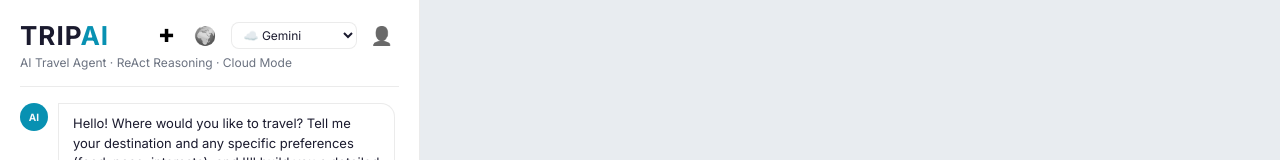
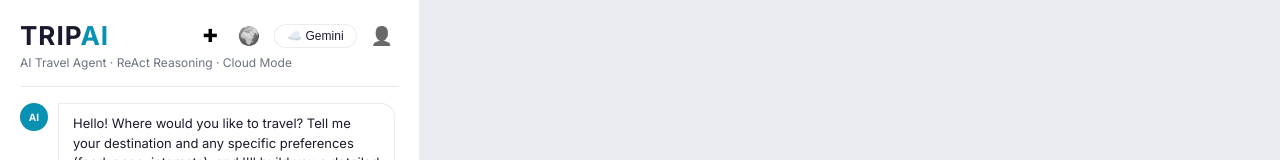
Before and after one commit to AlbertQiSun/TripAgent, a Next.js app in the folder frontend/: page / in a window 1280 px wide. Shown: the top 160 px of the page. Built offline with nearby package versions, Linux system fonts and the light colour scheme.

Commit message:
style: UI tweaks - model toggle, prominent share button, click-to-back in sidebar

```diff
--- a/frontend/src/app/page.module.css
+++ b/frontend/src/app/page.module.css
@@ -1041,18 +1041,23 @@
 }
 
 /* ── Model Selector ────────────────────────────── */
-.modelSelect {
+.modelToggleBtn {
   background: var(--bg-secondary);
   color: var(--text-primary);
   border: 1px solid var(--border-subtle);
-  border-radius: 8px;
-  padding: 4px 8px;
+  border-radius: 20px;
+  padding: 4px 12px;
   font-size: 12px;
+  font-weight: 500;
   cursor: pointer;
+  display: flex;
+  align-items: center;
+  gap: 6px;
+  transition: all 0.2s ease;
   outline: none;
-  font-family: inherit;
 }
-.modelSelect:focus {
+.modelToggleBtn:hover {
+  background: var(--bg-hover);
   border-color: var(--accent-cyan);
 }
 
--- a/frontend/src/app/page.tsx
+++ b/frontend/src/app/page.tsx
@@ -594,15 +594,13 @@ export default function Home() {
               <button className={styles.iconBtn} onClick={startNewChat} title="New Chat">✚</button>
               {username && <button className={styles.iconBtn} onClick={fetchSessions} title="Saved Trips">📁</button>}
               <button className={styles.iconBtn} onClick={() => { setIsCommunityOpen(true); fetchCommunityFeed(); }} title="Community">🌍</button>
-              <select
-                className={styles.modelSelect}
-                value={modelChoice}
-                onChange={e => setModelChoice(e.target.value)}
-                title="Model"
+              <button
+                className={styles.modelToggleBtn}
+                onClick={() => setModelChoice(prev => prev === 'gemini' ? 'local' : 'gemini')}
+                title={`Switch model. Current: ${modelChoice === 'gemini' ? 'Gemini (Cloud)' : 'Qwen (Local)'}`}
               >
-                <option value="gemini">☁️ Gemini</option>
-                <option value="local">🖥️ Qwen-Local</option>
-              </select>
+                {modelChoice === 'gemini' ? '☁️ Gemini' : '🖥️ Qwen-Local'}
+              </button>
               <button className={styles.iconBtn} onClick={() => setIsProfileModalOpen(true)} title="Profile">👤</button>
             </div>
           </div>
@@ -737,15 +735,15 @@ export default function Home() {
 
         <div className={styles.itineraryContainer}>
           <div className={styles.itineraryHeader}>
-            <div style={{display: 'flex', alignItems: 'center', gap: '12px'}}>
+            <div style={{display: 'flex', alignItems: 'center', gap: '12px', width: '100%'}}>
               <h2>TRIP ITINERARY</h2>
               {plan && username && (
                 <button
-                  className={styles.navBtn}
-                  style={{fontSize: '11px', padding: '4px 10px'}}
+                  className={styles.primaryBtn}
+                  style={{fontSize: '13px', padding: '6px 14px', borderRadius: '20px', marginLeft: 'auto'}}
                   onClick={() => { setShowPublishModal(true); setPublishDestination(''); }}
                 >
-                  🌍 Share
+                  🌍 Share to Community
                 </button>
               )}
             </div>
@@ -928,14 +926,23 @@ export default function Home() {
         <div className={styles.sidebarOverlay} onClick={() => { setIsCommunityOpen(false); setSelectedCommunityTrip(null); }}>
           <div className={styles.sidebarContent} onClick={e => e.stopPropagation()}>
             <div className={styles.sidebarHeader}>
-              <h3>{selectedCommunityTrip ? '← Trip Detail' : '🌍 Community Trips'}</h3>
+              {selectedCommunityTrip ? (
+                <h3
+                  style={{cursor: 'pointer', display: 'flex', alignItems: 'center', gap: '8px'}}
+                  onClick={() => setSelectedCommunityTrip(null)}
+                  title="Back to Feed"
+                >
+                  <span style={{fontSize: '18px'}}>←</span> Trip Detail
+                </h3>
+              ) : (
+                <h3>🌍 Community Trips</h3>
+              )}
               <button className={styles.closeBtn} onClick={() => { setIsCommunityOpen(false); setSelectedCommunityTrip(null); }}>✕</button>
             </div>
 
             {selectedCommunityTrip ? (
               /* ── Trip Detail View ── */
               <div style={{padding: '16px', overflowY: 'auto', flex: 1}}>
-                <button className={styles.navBtn} onClick={() => setSelectedCommunityTrip(null)} style={{marginBottom: '12px'}}>← Back to Feed</button>
                 <div className={styles.communityDestination}>{selectedCommunityTrip.destination}</div>
                 <div className={styles.communityTitle} style={{fontSize: '16px', marginBottom: '8px'}}>{selectedCommunityTrip.title}</div>
                 <div className={styles.communityMeta}>
```
